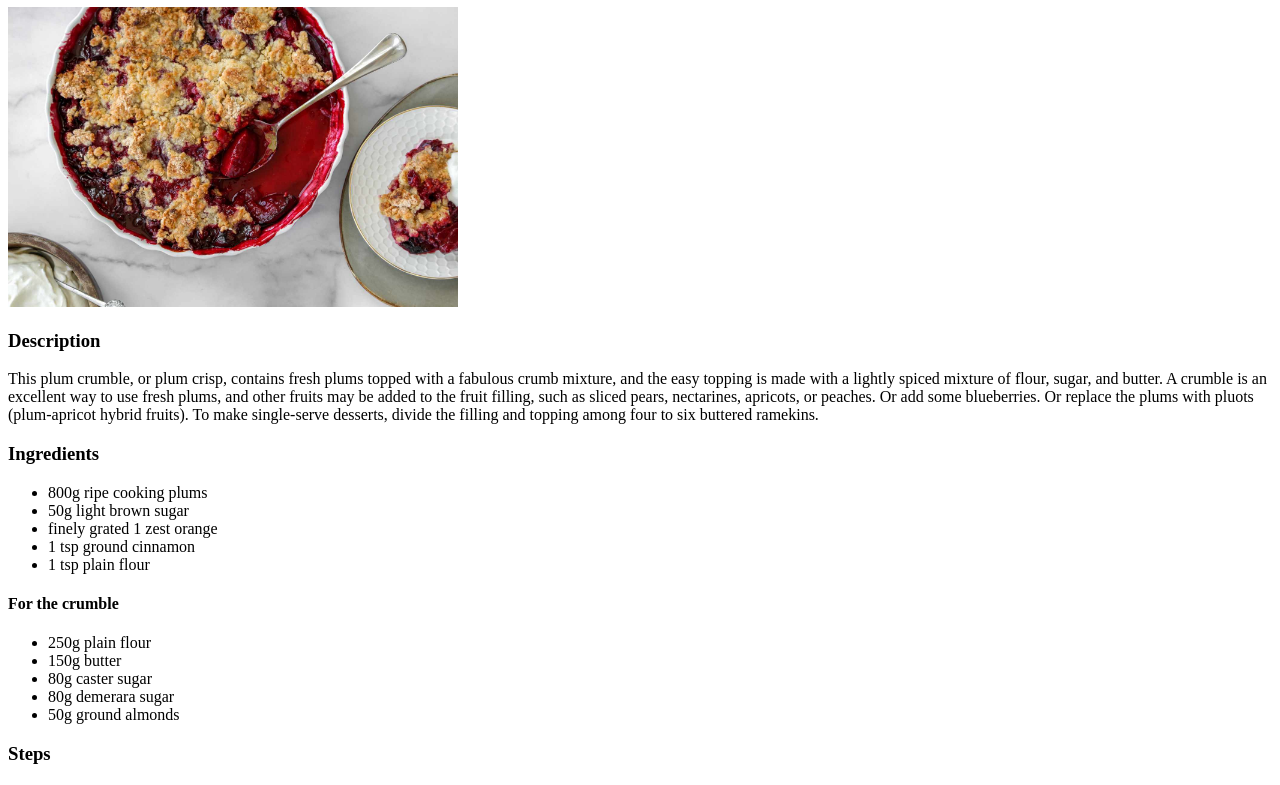
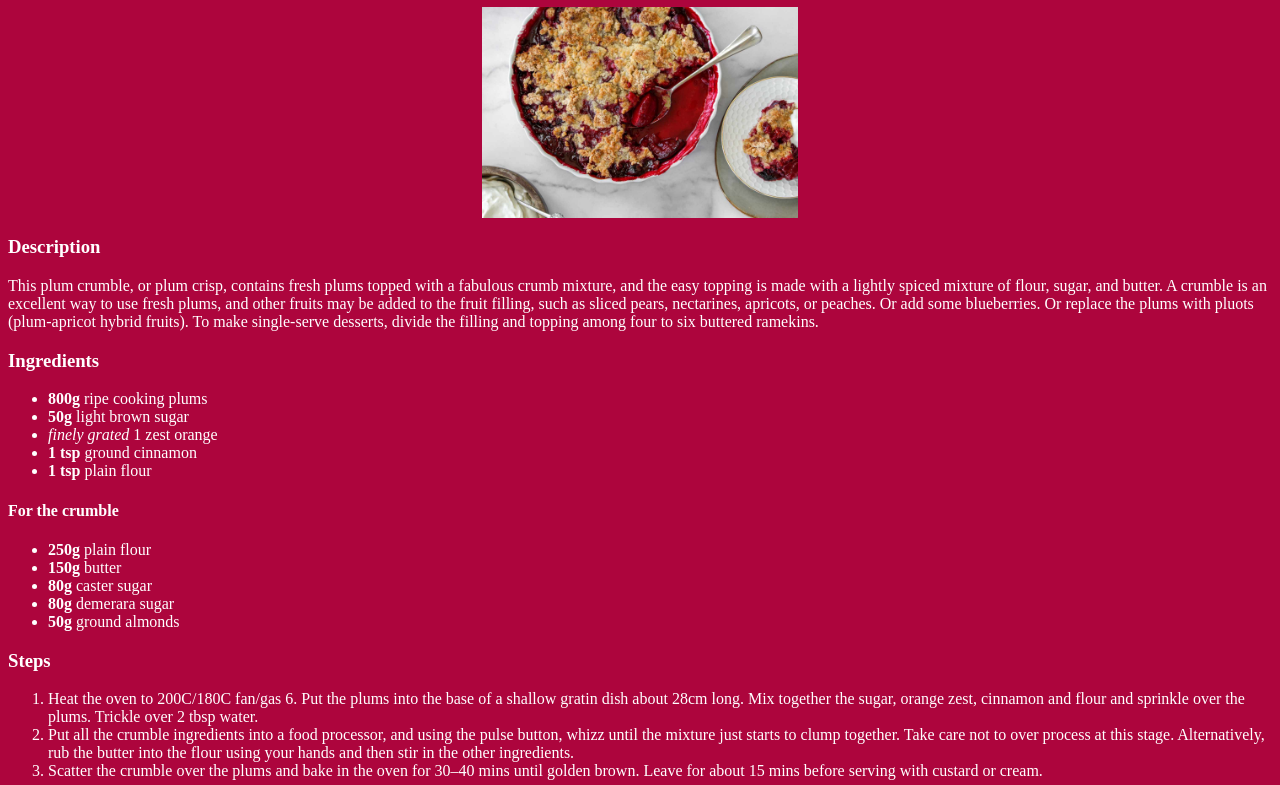
Before and after one commit to bawilliams01/odin-recipes, a plain HTML site: page recipes/plum-crumble.html in a window 1280 px wide. Shown: the part 73-858 px from the top of the page. Drawn offline with Linux system fonts and the light colour scheme.

Commit message:
Improving the webpages
Added background colour, centre aligned images and titles, made ingredient weights bold and cutting procedures in italics.

```diff
--- a/recipes/plum-crumble.html
+++ b/recipes/plum-crumble.html
@@ -3,11 +3,12 @@
 <head>
     <meta charset="UTF-8">
     <meta name="viewport" content="width=device-width, initial-scale=1.0">
+    <link rel="stylesheet" href="style.css">
     <title>Plum Crumble Recipe</title>
 </head>
-<body>
-    <h1>Plum Crumble</h1>
-    <img src="plum-crumble.jpg" alt="Picture of a Plum Crumble" Style="width:450px;height:300px">
+<body class="plum-crumble-body">
+    <h1 class="main-heading">Plum Crumble</h1>
+    <img src="plum-crumble.jpg" alt="Picture of a Plum Crumble" class="plum-crumble-image">
     <h3>Description</h3>
     <p>
         This plum crumble, or plum crisp, contains fresh plums topped with a fabulous crumb mixture, and the easy topping is made with a lightly spiced mixture of flour, sugar, and butter.
@@ -16,19 +17,19 @@
     </p>
     <h3>Ingredients</h3>
     <ul>
-        <li>800g ripe cooking plums</li>
-        <li>50g light brown sugar</li>
-        <li>finely grated 1 zest orange</li>
-        <li>1 tsp ground cinnamon</li>
-        <li>1 tsp plain flour</li>
+        <li><b>800g</b> ripe cooking plums</li>
+        <li><b>50g</b> light brown sugar</li>
+        <li><i>finely grated</i> 1 zest orange</li>
+        <li><b>1 tsp</b> ground cinnamon</li>
+        <li><b>1 tsp</b> plain flour</li>
     </ul>
     <h4>For the crumble</h4>
     <ul>
-        <li>250g plain flour</li>
-        <li>150g butter</li>
-        <li>80g caster sugar</li>
-        <li>80g demerara sugar</li>
-        <li>50g ground almonds</li>
+        <li><b>250g</b> plain flour</li>
+        <li><b>150g</b> butter</li>
+        <li><b>80g</b> caster sugar</li>
+        <li><b>80g</b> demerara sugar</li>
+        <li><b>50g</b> ground almonds</li>
     </ul>
 
     <h3>Steps</h3>
--- /dev/null
+++ b/recipes/style.css
@@ -0,0 +1,27 @@
+.risotto-image, .plum-crumble-image, .lentil-dahl-image {
+    display:block;
+    margin-left: auto;
+    margin-right: auto;
+    width: 25%;
+}
+
+.main-heading {
+    text-align: center;
+}
+
+body {
+    font-style: "Times New Roman", "Georgia", "Garamond";
+}
+
+.risotto-body {
+    background-color: blanchedalmond;
+}
+
+.plum-crumble-body {
+    background-color: rgb(173, 5, 61);
+    color:white
+}
+
+.lentil-dahl-body {
+    background-color: orangered;
+}
```
Also changed, not shown: recipes/lentil-dahl.html (+4 -3 lines), recipes/rissoto.html (+15 -14 lines).
